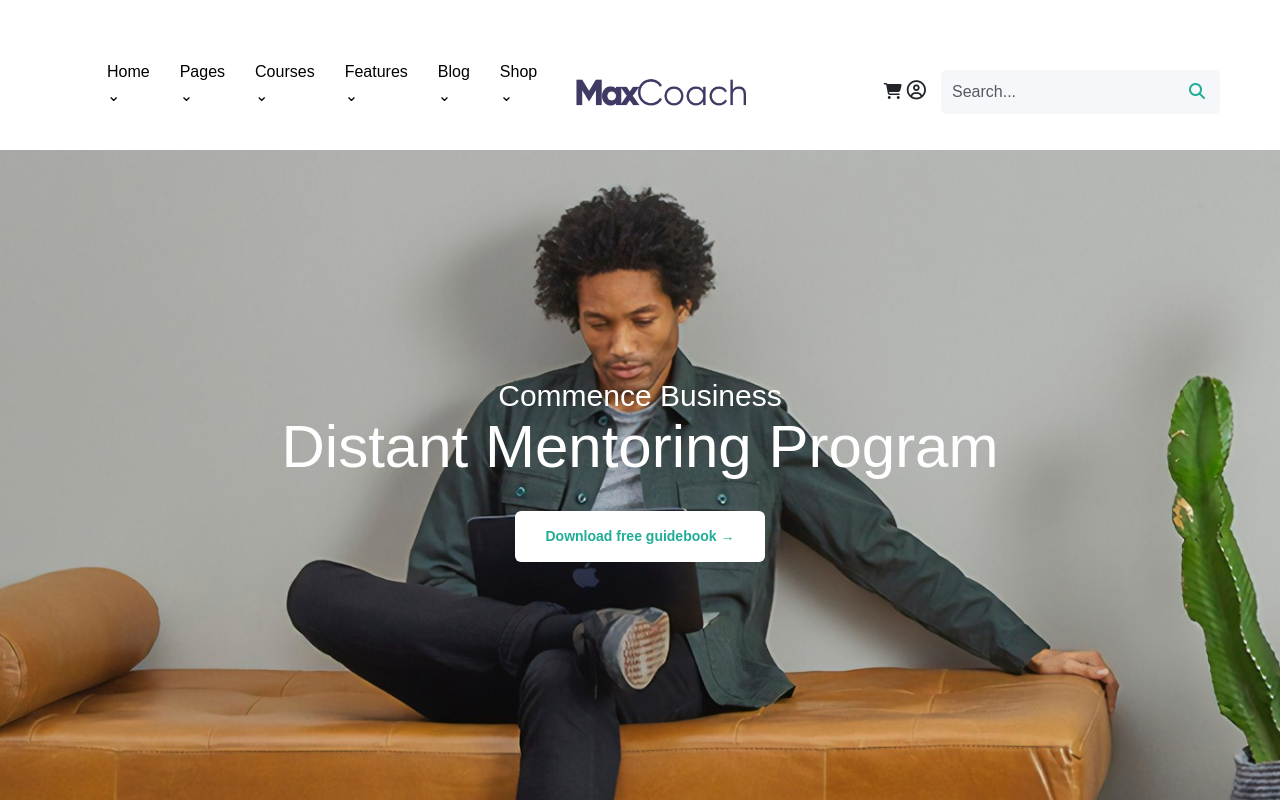
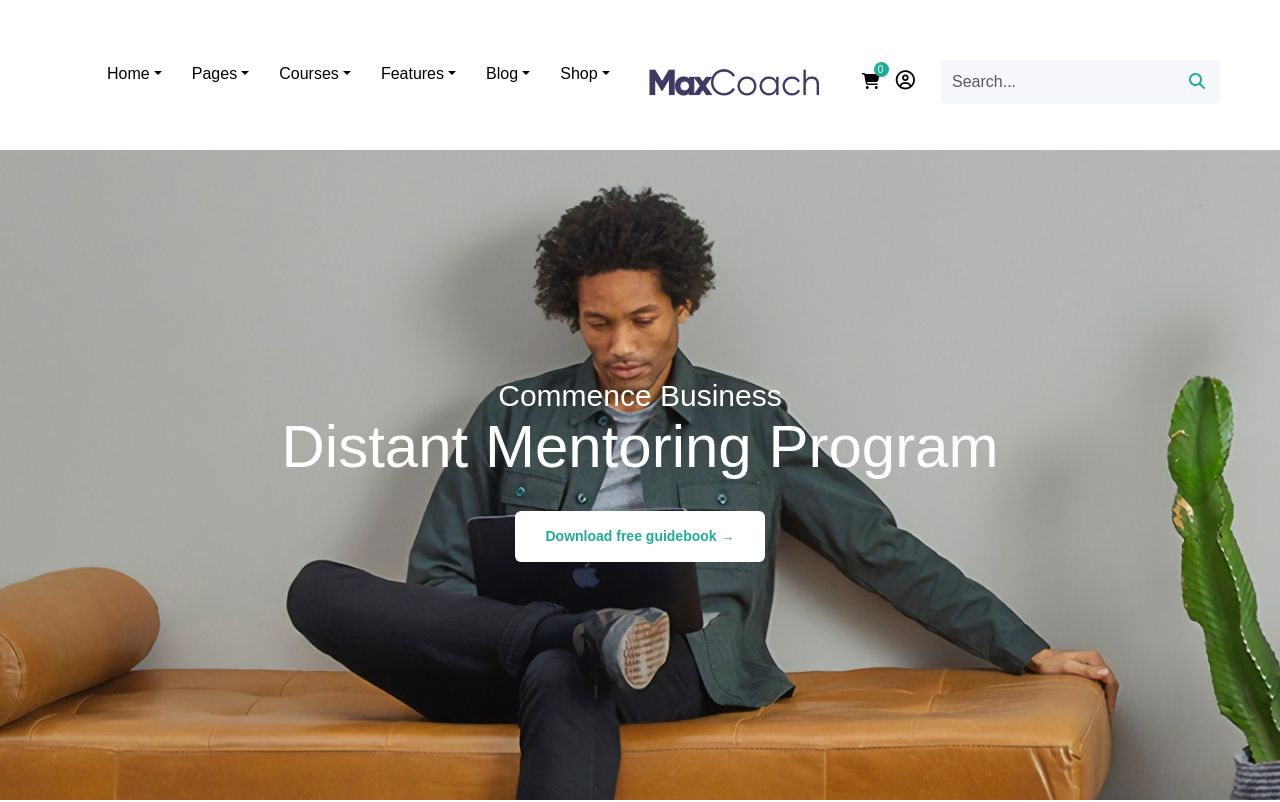
Before and after one commit to lauraoliveri/proj-html-vuejs, a Vue app: page / in a window 1280 px wide. Shown: the top 802 px of the page. Built offline with nearby package versions, Linux system fonts and the light colour scheme; a web font is replaced by a local one.

Commit message:
Edit navbar in AppHeader

```diff
--- a/src/components/AppHeader.vue
+++ b/src/components/AppHeader.vue
@@ -13,9 +13,18 @@ export default {
       <div class="row d-flex justify-content-evenly align-items-center">
         <!-- Colonna con link a tendina che portano ad altri link -->
         <div class="col">
+
+          <!-- Ul principali della nav che si vedono -->
           <ul class="d-flex align-items-center">
-            <li v-for="(item, i) in HeaderMenu" :key="i">
-              <a href="#">  {{ item.category }} &#x2304; </a>
+            <li v-for="(item, i) in HeaderMenu" :key="i" class="dropdown">
+              <a href="#" class="dropdown-toggle li_border" data-bs-toggle="dropdown" > {{ item.category }} </a>
+
+              <!-- Submenu (dropdown menu) -->
+              <ul class="dropdown-menu">
+                <li class="dropdown">
+                  <a class="dropdown-item" href="#"  v-for="(link, i) in item.links" :key="i"> {{ link }} </a>
+                </li>
+              </ul>
             </li>
           </ul>
         </div>
@@ -25,11 +34,18 @@ export default {
           </a>
         </div>
         <div class="col d-flex justify-content-end align-items-center">
-          <div>
-            <i class="fa-solid fa-cart-shopping"></i>
+          <div class="cart">
+            <a href="#">
+              <i class="fa-solid fa-cart-shopping"></i>
+            </a>
+            <div class="items_number">
+              0
+            </div>
           </div>
           <div>
-            <i class="fa-regular fa-circle-user"></i>
+            <a href="#">
+              <i class="fa-regular fa-circle-user"></i>
+            </a>
           </div>
           <form class="d-flex" role="search">
             <input class="form-control me-2 d-flex" type="search" placeholder="Search..." aria-label="Search">
@@ -75,22 +91,92 @@ input[type="search"] {
   color: inherit;
   border: 1px solid transparent;
   border-radius: inherit;
+
+  &:focus {
+    border-color: $MainGreen;
+    box-shadow: none;
+    background-color: $White;
+  }
+
 }
 
+// Bordo link navbar
+.li_border:hover {
+  border-bottom: 1px solid $MainGreen;
+}
+
+
+// Icone shopping e profile
 .fa-light, .fa-regular {
   font-size: larger;
-  padding: 0 5px;
+  padding: 0 16px;
 }
 
+// Button search
 button {
   cursor: pointer;
   color: $MainGreen;
 
   &:hover {
-      background-color: $MainGreen;
-      color: $White;
+  background-color: $MainGreen;
+  color: $White;
+  }
+}
+
+// Icona shopping cart con il bollino
+.cart {
+  position: relative;
+
+
+    .items_number {
+    position: absolute;
+    top: -8px;
+    right: -9px;
+    padding: 0 4px;
+    width: 15px;
+    height: 15px;
+    border-radius: 15px;
+    color: $White;
+    background-color: $MainGreen;
+    font-size: 10px;
     }
+
+}
+
+// Dropdown navbar header
+// Mostra il dropdown solanto in hover
+.dropdown:hover .dropdown-menu {
+  display: block;
+  position: absolute;
+  top: 35px;
+  left: 0;
+}
+
+// Menu
+.dropdown-menu {
+  width: auto;
+  display: none;
+  background-color: $White;
+  padding: 12px;
+  margin: 0;
+  box-shadow: 0 2px 29px rgba(0, 0, 0, 0.05);
+  border: none;
+  border-bottom: 4px solid $MainGreen;
+  border-radius: 2px;
+}
+
+.dropdown-item {
+  display: block;
+  padding: 10px 15px;
+  color: $DarkGrey;
+  text-decoration: none;
+
+  &:hover {
+    color: $MainGreen;
+  }
 }
 
 
+
+
 </style>
--- a/src/components/Main/Newsletter.vue
+++ b/src/components/Main/Newsletter.vue
@@ -78,7 +78,6 @@ form {
   border-radius: 5px;
   margin: 0 auto;
 
-
   input[type="email"]  {
     width: calc(100% - 150px);
     background: transparent;
@@ -88,10 +87,13 @@ form {
     border-radius: inherit;
     font-size: 15px;
 
-    // Colore dell'input quando ci clicco sopra
+    // Colore dell'input quando ci clicco
     &:focus {
-      border-color: $MainGreen;
+    border-color: $MainGreen;
+    box-shadow: none;
+    background-color: $White;
     }
+
   }
 
   button {
```
Also changed, not shown: src/assets/scss/partials/mixins.scss (line endings or trailing spaces).
